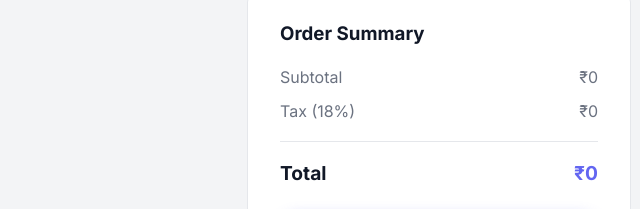
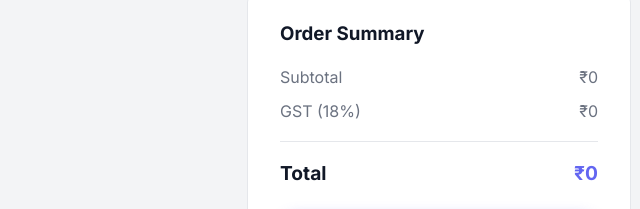
Before and after one commit to 07-Ansh/RigVisor, a plain HTML site: page cart.html in a window 1280 px wide. Shown: the part 212-421 px from the top of the page, 617-1257 px from the left. Drawn offline with Linux system fonts and the light colour scheme.

Commit message:
Update cart.html

```diff
--- a/cart.html
+++ b/cart.html
@@ -57,7 +57,7 @@
                     </div>
                     <div
                         style="display: flex; justify-content: space-between; margin-bottom: 1rem; color: var(--text-muted);">
-                        <span>Tax (18%)</span>
+                        <span>GST (18%)</span>
                         <span id="cart-tax">₹0</span>
                     </div>
                     <div style="border-top: 1px solid var(--border); margin-bottom: 1rem;"></div>
```
